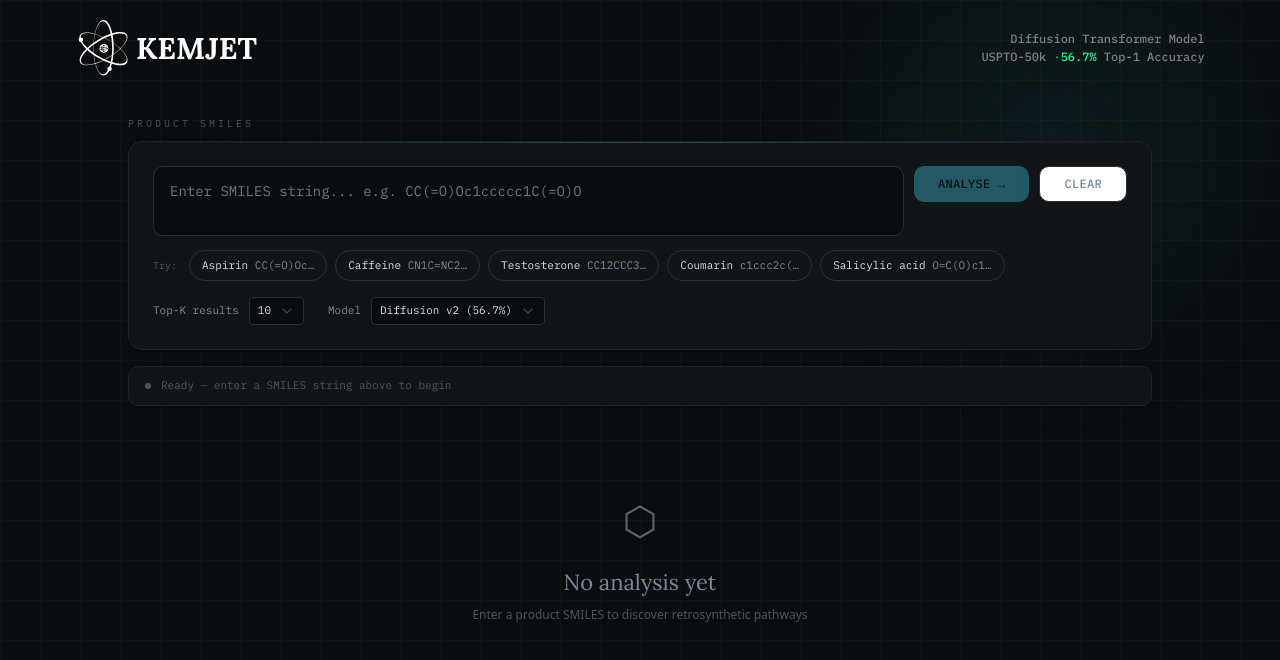
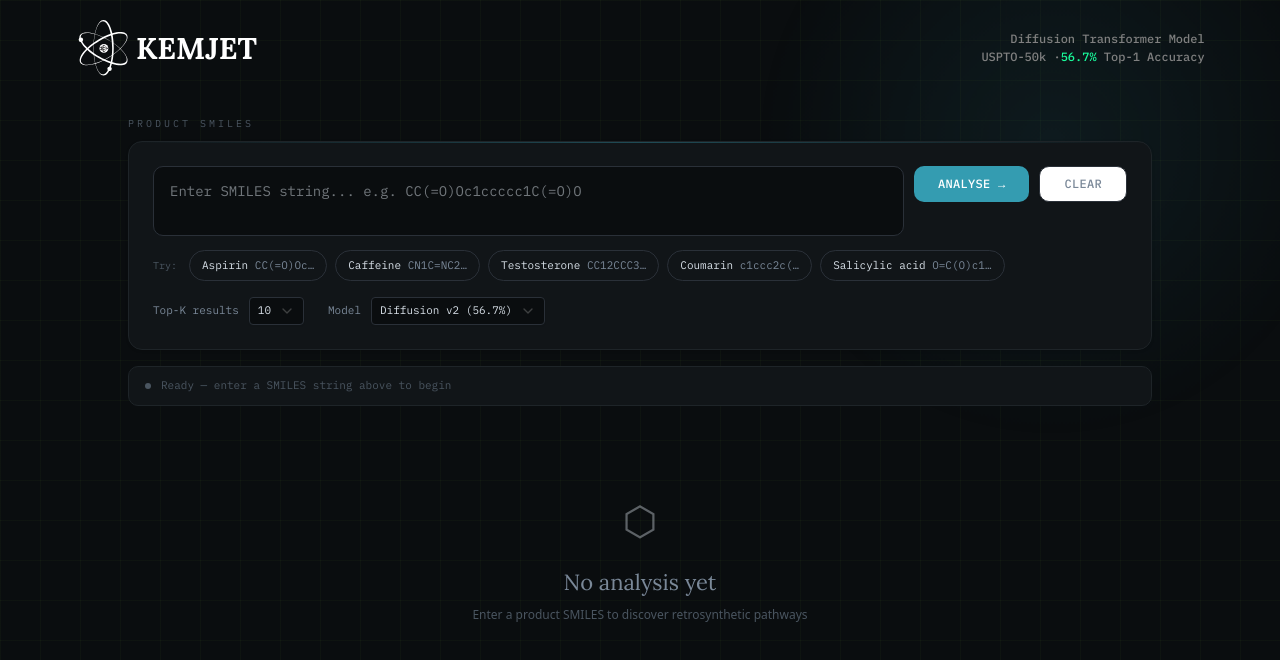
Before and after one commit to KemJetGroup/kemjet, a Next.js app: page /chat in a window 1280 px wide. Shown: the top 660 px of the page. Built offline with nearby package versions, Linux system fonts and the light colour scheme.

Commit message:
Update page.tsx

```diff
--- a/app/chat/page.tsx
+++ b/app/chat/page.tsx
@@ -133,11 +133,11 @@ export default function ChatPage() {
                 />
                 <Button
                   onClick={runAnalysis}
-                  disabled={!smilesInput.trim() || isAnalyzing}
-                  className="px-6 py-3.5 rounded-lg font-ibm-plex-mono text-xs font-medium tracking-wide uppercase transition-all hover:-translate-y-1px active:translate-y-0"
+                  disabled={isAnalyzing}
+                  className="px-6 py-3.5 rounded-lg font-ibm-plex-mono text-xs font-medium tracking-wide uppercase transition-all hover:-translate-y-1px active:translate-y-0 relative z-100"
                   style={{
                     background: "var(--retro-acid)",
-                    color: "#0a0d0f",
+                    color: "#ffffff",
                   }}
                 >
                   {isAnalyzing ? "Analyze..." : "Analyse →"}
```
